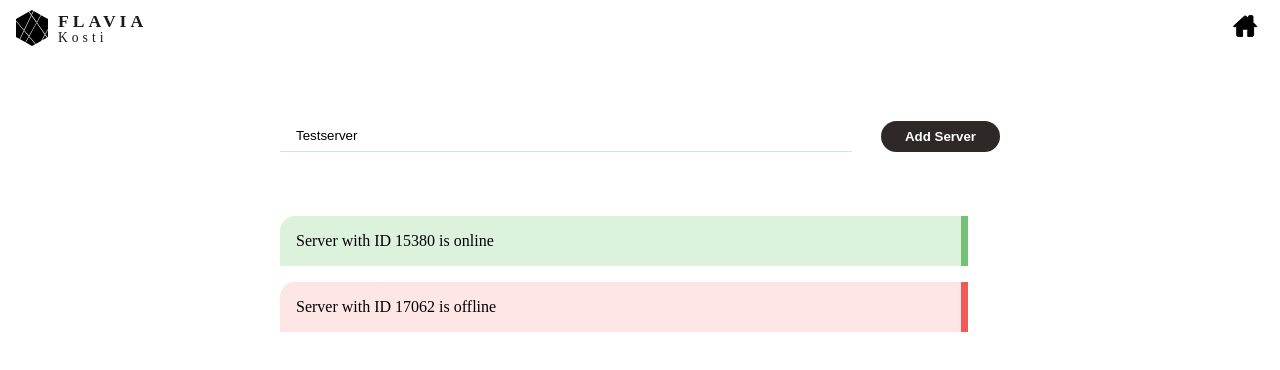
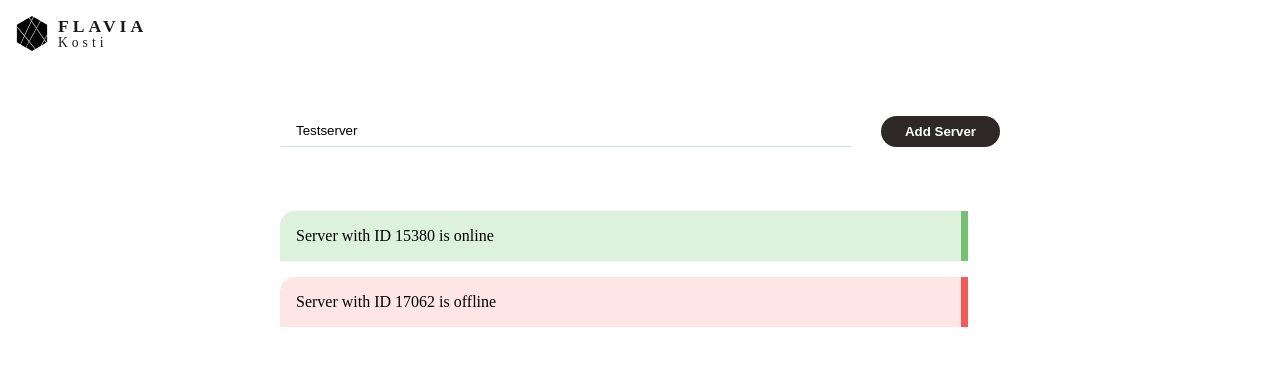
Before and after one commit to flavia3107/angular-v16-the-basics, an Angular app: page / in a window 1280 px wide. Shown: the top 370 px of the page. Built offline with nearby package versions, Linux system fonts and the light colour scheme.

Commit message:
AngularV16: Update toolbar

```diff
--- a/src/app/app.component.css
+++ b/src/app/app.component.css
@@ -12,35 +12,10 @@ h3 {
   font-size: 1.5rem;
 }
 
-.navigation-top {
-  width: 100%;
-  height: 3.5rem;
-}
-
-.navigation-container {
-  display: flex;
-  flex-direction: row;
-  justify-content: space-between;
-  margin: 0;
-  height: 100%;
-  align-items: center;
-  padding: 4px 1rem;
-  box-sizing: border-box;
-}
-
-.navigation-container li {
-  display: flex;
-  align-items: center;
-  height: 100%;
-}
-
-header {
-  text-align: center;
-}
-
 .logo {
   display: flex;
-  align-items: center;
+  text-decoration: none;
+  padding: 1rem 0 0 1rem;
 }
 
 .logo > img {
@@ -78,7 +53,3 @@ header {
   font-weight: lighter;
   font-size: 0.85rem;
 }
-
-ul {
-  list-style: none;
-}
--- a/src/app/app.component.html
+++ b/src/app/app.component.html
@@ -1,20 +1,11 @@
 <header>
-  <nav class="navigation-top">
-    <ul class="navigation-container">
-      <li class="logo-li-container">
+  <a class="logo" href="https://all-projects-portfolio.web.app/" target="_blank">
     <img class="logo-img" src="./assets/logo.svg" />
     <div class="logo-txt">
       <h1>FLAVIA</h1>
       <span>Kosti</span>
     </div>
-      </li>
-      <li>
-        <a href="https://all-projects-portfolio.web.app/" target="_blank">
-          <img src="./assets/home.svg" alt="home" class="logo-img ">
   </a>
-      </li>
-    </ul>
-  </nav>
 </header>
 <div class="container">
   <app-servers></app-servers>
```
Lines whose indentation alone changed are shown as unchanged.
